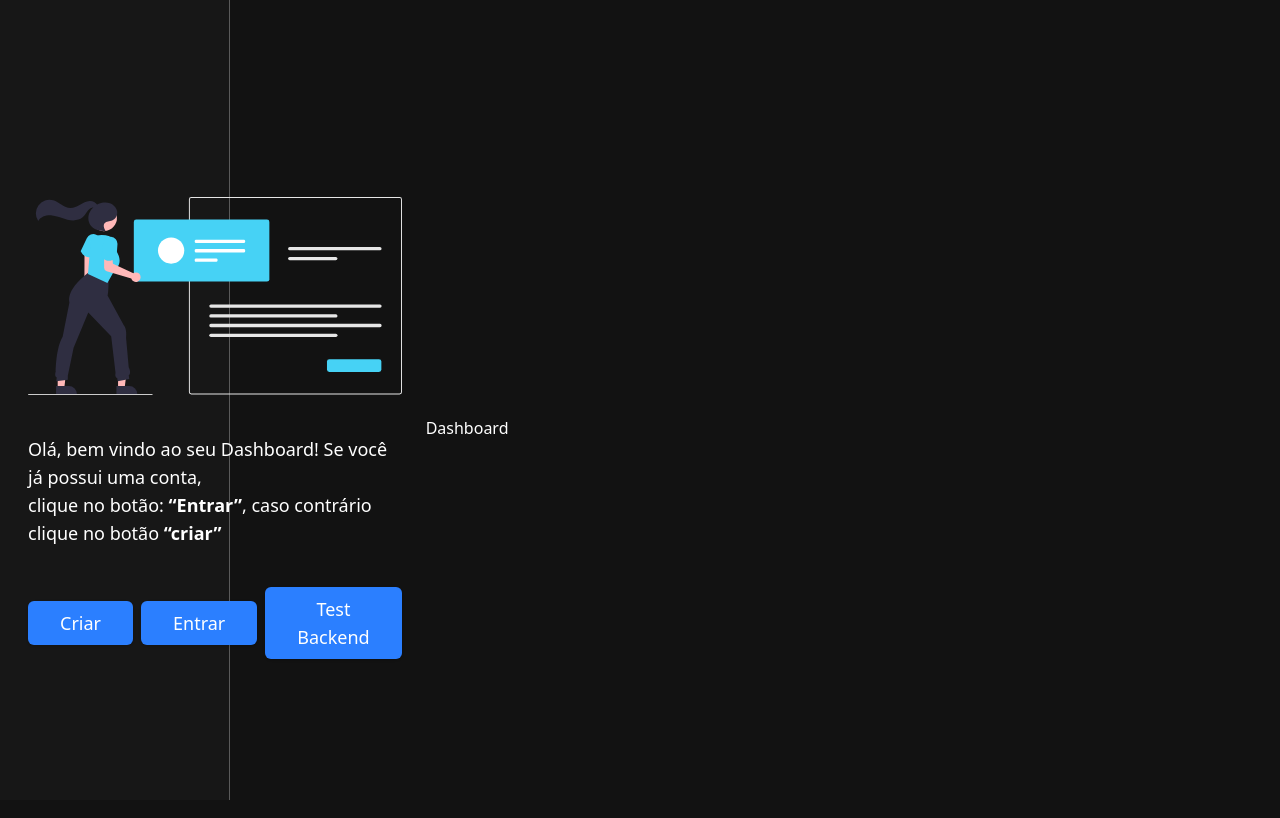
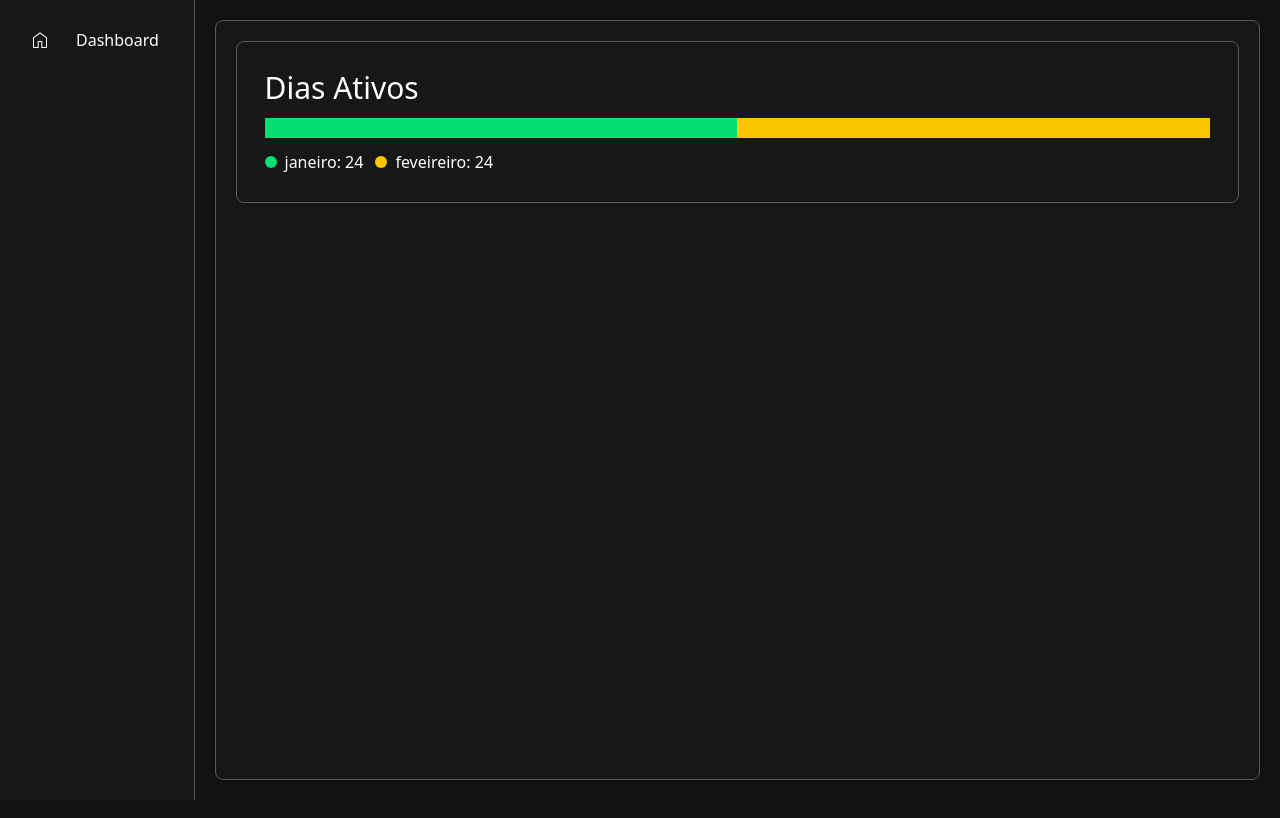
Before and after one commit to Zafkiel45/self-management, a Next.js app: page /dashboard in a window 1280 px wide. Shown: the top 818 px of the page. Built offline with nearby package versions, Linux system fonts and the light colour scheme.

Commit message:
feat: chart added

```diff
--- /dev/null
+++ b/src/components/chart.tsx
@@ -0,0 +1,50 @@
+"use client";
+import { dataColors } from "./composed/stats_card";
+import { useEffect, useState } from "react";
+
+interface argsSignature {
+  data: { name: string; value: number }[];
+}
+
+type chartSignature = { color: string; percentage: number }[];
+
+export const BarChart = ({ data }: argsSignature) => {
+  const [chart, setChart] = useState<chartSignature>([]);
+
+  function getTotal() {
+    let total = 0;
+
+    for (const element of data) {
+      total += element.value;
+    }
+    return total;
+  }
+
+  useEffect(() => {
+    function generateChart() {
+      const total = getTotal();
+      const newChart = data.map((element, idx) => ({
+        color: dataColors[idx],
+        percentage: Math.floor((element.value / total) * 100),
+      }));
+
+      setChart(newChart);
+    }
+
+    generateChart();
+  }, [data]);
+
+  return (
+    <div className="flex w-full">
+      {chart.map((item, idx) => {
+        return (
+          <div
+            style={{ width: item.percentage + '%'}}
+            key={idx + 1}
+            className={`h-5 ${item.color}`}
+          ></div>
+        );
+      })}
+    </div>
+  );
+};
--- a/src/components/composed/dashboard.tsx
+++ b/src/components/composed/dashboard.tsx
@@ -1,13 +1,21 @@
-import Home from "@/app/page";
+"use client";
+import { Home } from "../../../public/svg_components/home";
 import { NavItem } from "../nav_item";
 import { Navbar } from "../navbar";
+import { MainContent } from "../main_content";
+import { StatsCard } from "./stats_card";
 
 export const DashboardComponent = () => {
+  const data = [{name: 'janeiro', value: 24}, {name: 'feveireiro', value: 24}]
+
   return (
-    <div className="flex gap-2 h-screen w-screen">
+    <div className="flex h-screen w-screen">
       <Navbar>
         <NavItem content="Dashboard" icon={<Home />} />
       </Navbar>
+      <MainContent>
+        <StatsCard data={data} />
+      </MainContent>
     </div>
   );
 };
--- /dev/null
+++ b/src/components/composed/stats_card.tsx
@@ -0,0 +1,51 @@
+"use client";
+
+import { List } from "../list";
+import { Title } from "../title";
+import { BarChart } from "../chart";
+
+interface argsSignature {
+  data: { name: string; value: number }[];
+};
+
+export const dataColors = [
+  "bg-green-400",
+  "bg-yellow-400",
+  "bg-blue-400",
+  "bg-red-400",
+  "bg-cyan-400",
+  "bg-gray-400",
+  "bg-purple-400",
+  "bg-pink-400",
+  "bg-slate-400",
+  "bg-red-700",
+  "bg-blue-700",
+  "bg-green-700",
+];
+
+export const StatsCard = ({ data }: argsSignature) => {
+  const responsiveClasses = "gap-3 w-full max-h-96 p-7";
+
+  return (
+    <div
+      className={`flex flex-col border border-[#5A5A5A] rounded-lg shadow-sm justify-start ${responsiveClasses}`}
+    >
+      <Title content="Dias Ativos" />
+      <BarChart data={data}/>
+      <div className="w-full">
+        <List isColumn={false}>
+          {data.map((item, idx) => {
+            return (
+              <li key={idx + 1} className="flex gap-2 items-center">
+                {/* ball */}
+                <div className={`h-3 w-3 rounded-md ${dataColors[idx]}`}></div>
+                {/* content */}
+                {item.name}: {item.value}
+              </li>
+            );
+          })}
+        </List>
+      </div>
+    </div>
+  );
+};
--- /dev/null
+++ b/src/components/list.tsx
@@ -0,0 +1,16 @@
+interface argsSignature extends React.HTMLAttributes<HTMLUListElement> {
+    children: React.JSX.Element | React.JSX.Element[];
+    isColumn: boolean;
+};
+
+export const List = ({
+    children,
+    isColumn,
+    ...props
+}: argsSignature) => {
+    return (
+        <ul {...props} className={`${isColumn ? 'flex-col':'flex'} gap-3 w-full flex-wrap items-center `}>
+            {children}
+        </ul>
+    )
+};
--- /dev/null
+++ b/src/components/main_content.tsx
@@ -0,0 +1,13 @@
+interface chartsContainerArgs extends React.HTMLAttributes<HTMLDivElement> {
+  children: React.JSX.Element | React.JSX.Element[];
+}
+
+export const MainContent = ({ children }: chartsContainerArgs) => {
+    const responsiveClasses = 'w-full h-[95vh] lg:m-5 lg:p-5 lg:gap-5'
+
+    return (
+    <div className={`bg-[#171717] border border-[#5A5A5A] rounded-lg shadow-sm text-white flex flex-col gap-2 items overflow-y-auto ${responsiveClasses}`}>
+      {children}
+    </div>
+  );
+};
--- /dev/null
+++ b/src/components/title.tsx
@@ -0,0 +1,7 @@
+export const Title = ({ content }: { content: string }) => {
+  return (
+    <div>
+      <h1 className="text-3xl">{content}</h1>
+    </div>
+  );
+};
```
